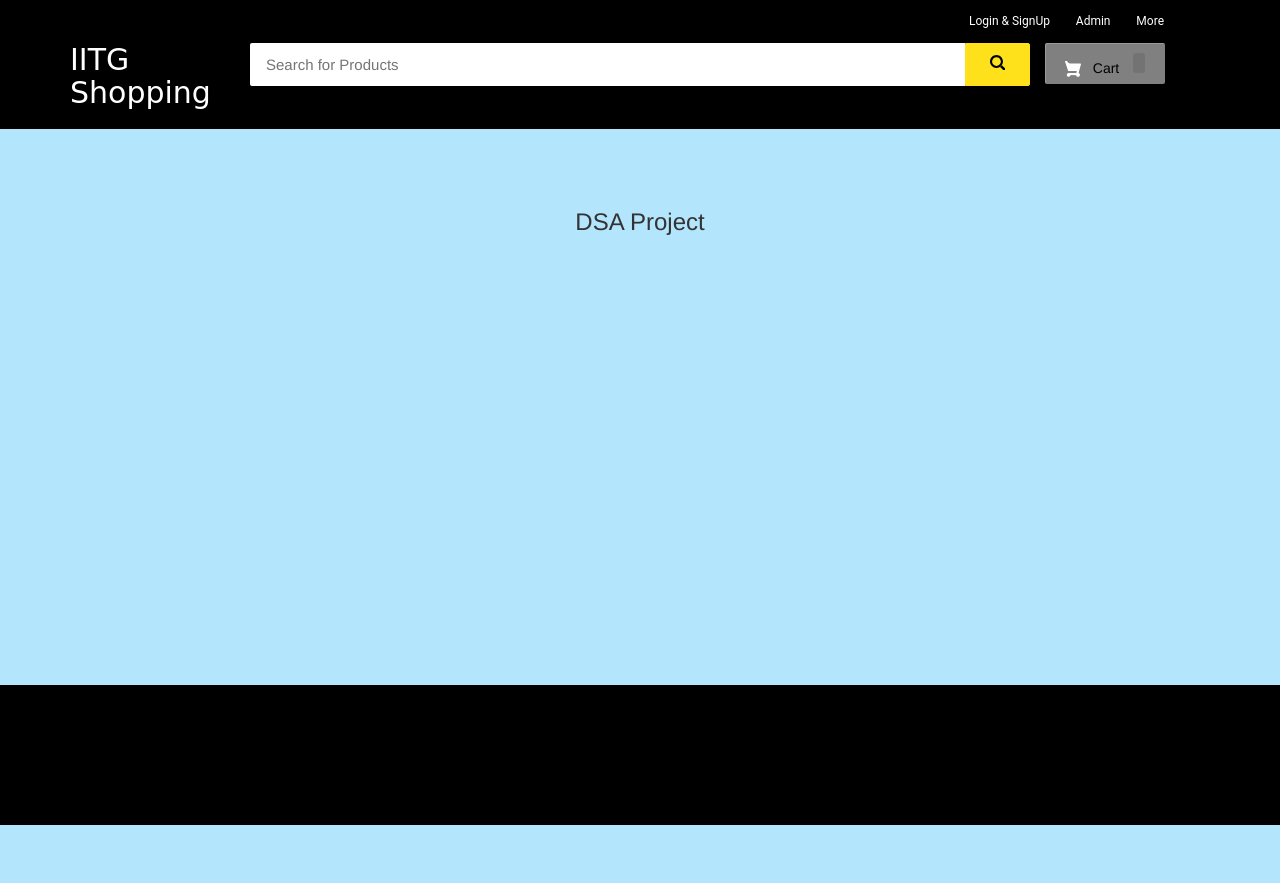
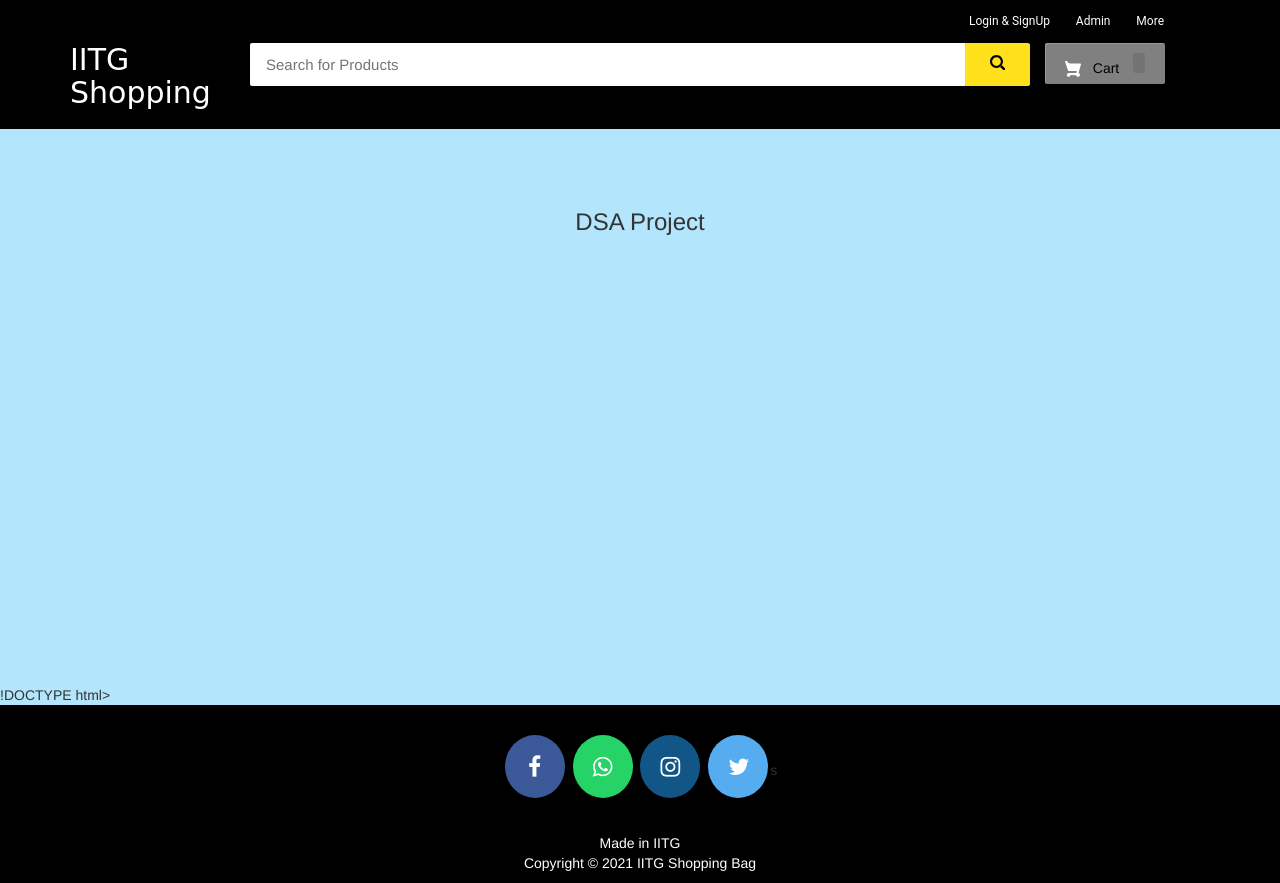
Before and after one commit to sachin17115285/DSA_Project, a Django app: page /aboutus in a window 1280 px wide. Before the commit the page ends 825 px from the top, so only its background shows below. Run offline with Django 3.2, Linux system fonts and the light colour scheme; some libraries are stand-ins or nearby versions; some web fonts are replaced.

Commit message:
Update footer.html
Footer updated

```diff
--- a/templates/ecom/footer.html
+++ b/templates/ecom/footer.html
@@ -1,4 +1,4 @@
-<!DOCTYPE html>
+!DOCTYPE html>
 <html>
 
 <head>
@@ -63,19 +63,20 @@
 
 <footer>
 
-
+  <p>
+    <a href="" class="fa fa-facebook"></a>
+    <a href="" class="fa fa-whatsapp"></a>
+    <a href="" class="fa fa-instagram"></a>
+    <a href="" class="fa fa-twitter"></a>s
+  </p>
 
   <br>
   <div class="container">
     <div class="row">
       <div class="col-md-12 col-sm-12">
         <div style="color:#ffffff;" class="wow fadeInUp footer-copyright">
-          <br>
-          <br>
-          <br>
-          <br>
-
-<br>          <br>
+          <p>Made in IITG <br>
+            Copyright &copy; 2021 IITG Shopping Bag </p>
         </div>
       </div>
     </div>
```
